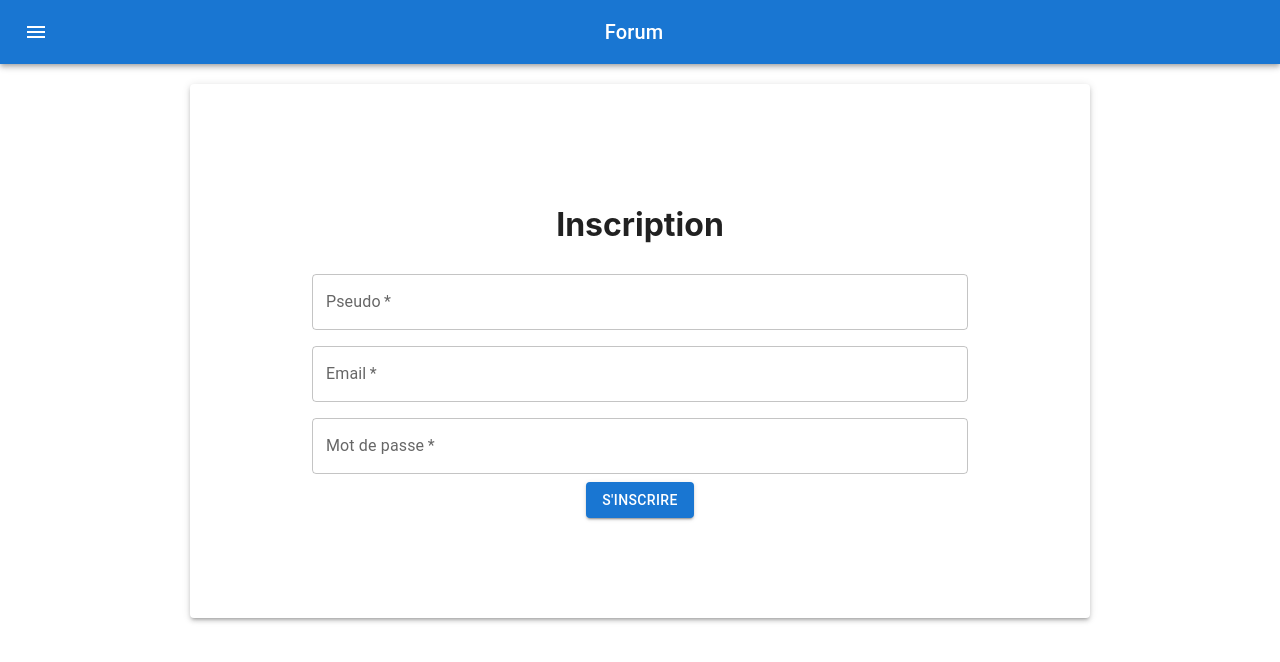
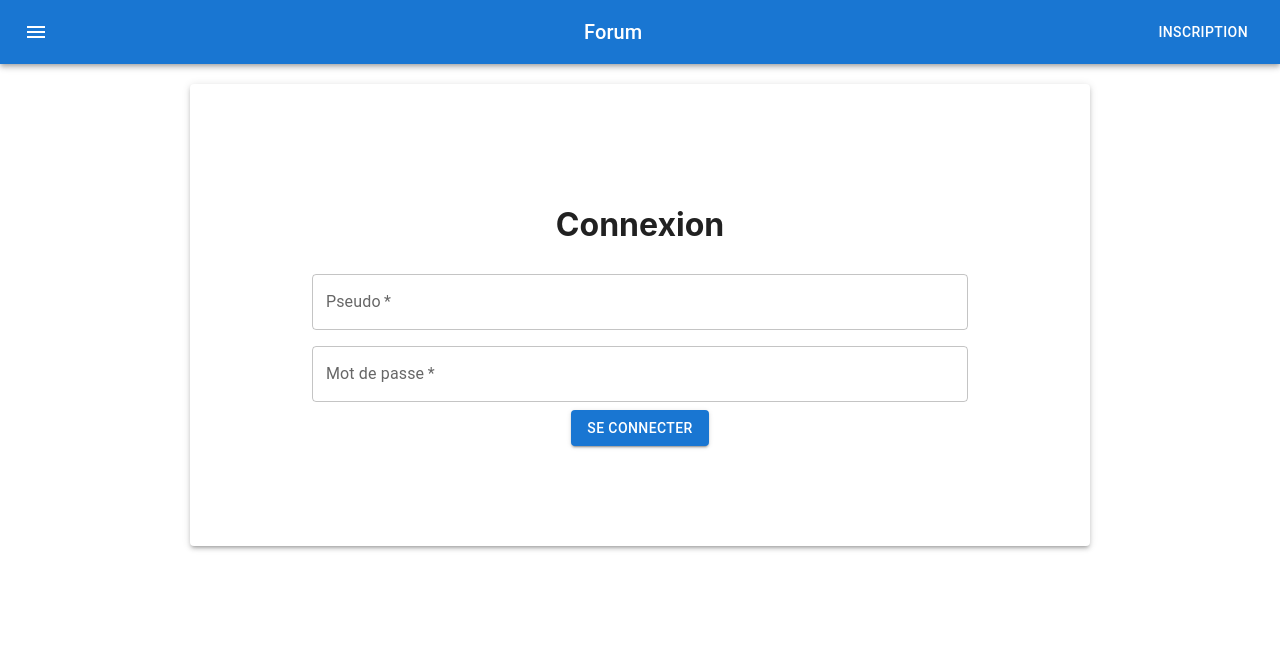
Before and after one commit to Anthonylat09/Forum, a React (Create React App) app in the folder forumfrontend/: page / in a window 1280 px wide. Shown: the top 662 px of the page. Built offline with nearby package versions, Linux system fonts and the light colour scheme.

Commit message:
feat : page de connexion front

```diff
--- a/forumfrontend/src/App.js
+++ b/forumfrontend/src/App.js
@@ -1,8 +1,8 @@
 import './App.css';
-import Inscription from './pages/Inscription'
+import Login from './pages/Login'
 function App() {
   return (
-    <Inscription/>
+    <Login/>
   );
 }
 
--- a/forumfrontend/src/pages/Login.js
+++ b/forumfrontend/src/pages/Login.js
@@ -1,10 +1,59 @@
 import Appbar from "../components/Appbar";
+import * as React from 'react';
+import Box from '@mui/material/Box';
+import TextField from '@mui/material/TextField';
+import { Container } from '@mui/system';
+import { Paper, Button } from '@mui/material';
 function Login() {
   return (
     <div className="App">
-      <Appbar/>
+      <Appbar text ="INSCRIPTION"> </Appbar>
+      <Container>
+        <Paper elevation = {3}
+               style = {paperStyle}>
+            <h1>Connexion</h1>
+            <Box
+                component="form"
+                sx={{
+                    '& .MuiTextField-root': { m: 1, width: '65ch' },
+                }}
+                noValidate
+                autoComplete="off"
+            >
+                <div>
+                    <TextField
+                        required
+                        id="outlined-required"
+                        label="Pseudo"
+
+                        onChange = {(e)=> setPseudo(e.target.value)}
+                    />
+                </div>
+                <div>
+                    <TextField
+                        required
+                        id="outlined-password-input"
+                        label="Mot de passe"
+                        type="password"
+                        autoComplete="current-password"
+
+                        onChange = {(e)=> setMotDePasse(e.target.value)}
+                    />
+                </div>
+                <div>
+                    <Button variant="contained"
+                            //onClick={handleClick}
+                            >Se connecter</Button>
+                </div>
+            </Box>
+        </Paper>
+    </Container>
     </div>
   );
 }
+const paperStyle = {padding: '100px 50px',
+                    width : 800,
+                    margin: '20px auto',
+                    }
 
 export default Login;
```
